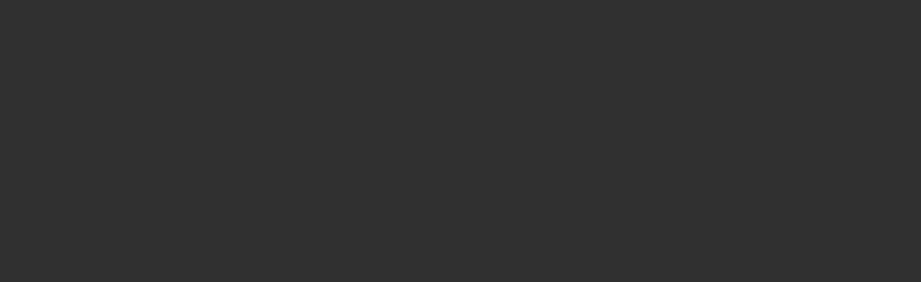
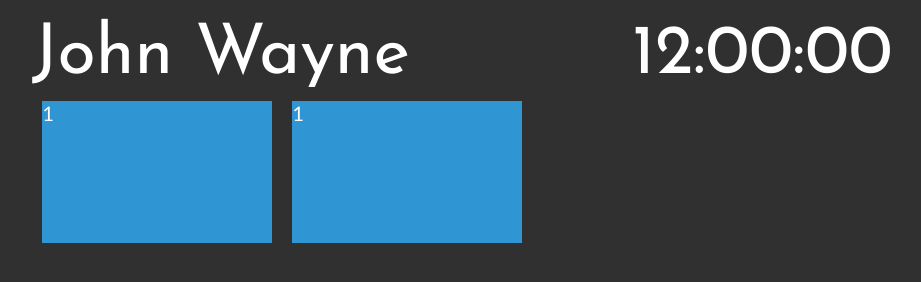
Before and after one commit to Copytco1981/Kurs-HTML-V2, a plain HTML site: page index.html in a window 1280 px wide. Shown: the whole page, without its empty margins (108-1029 px from the left). Drawn offline with Linux system fonts and the light colour scheme.

Commit message:
index.html and style.css upadated 2

```diff
--- a/index.html
+++ b/index.html
@@ -9,6 +9,7 @@
     <meta http-equiv="X-UA-Campatible" content="IE=edge,chrome=1" />
 
     <link rel="stylesheet" href="style.css" type="text/css" />
+    <link href="https://fonts.googleapis.com/css?family=Josefin+Sans|Lato&display=swap&subset=latin-ext" rel="stylesheet">
 
 </head>
 
@@ -16,8 +17,14 @@
 
     <div id="container">
         <div class="rectangle"></div>
+        <div id="logo">John Wayne</div>
+        <div id="zegar">12:00:00</div>
+        <div style="clear:both"></div>
 
-        <div class="square"></div>
+        <div class="square">
+            <div class="tile1">1</div>
+            <div class="tile1">1</div>
+        </div>
         <div class="square"></div>
         <div style="clear: both;"></div>
 
--- a/style.css
+++ b/style.css
@@ -1,6 +1,8 @@
 body {
     background-color: #303030;
     color: #ffffff;
+    font-family: 'Lato';
+    font-size: 20px;
 }
 
 #container {
@@ -18,3 +20,24 @@ body {
     width: 50%;
     float: left;
 }
+
+#logo {
+    float: left;
+    font-family: 'Josefin Sans';
+    font-size: 70px;
+    width: 600px;
+}
+
+#zegar {
+    float: left;
+    font-family: 'Josefin Sans';
+    font-size: 70px;
+}
+
+.tile1 {
+    margin: 10px;
+    width: 230px;
+    height: 142px;
+    background-color: #3095d3;
+    float: left;
+}
```
